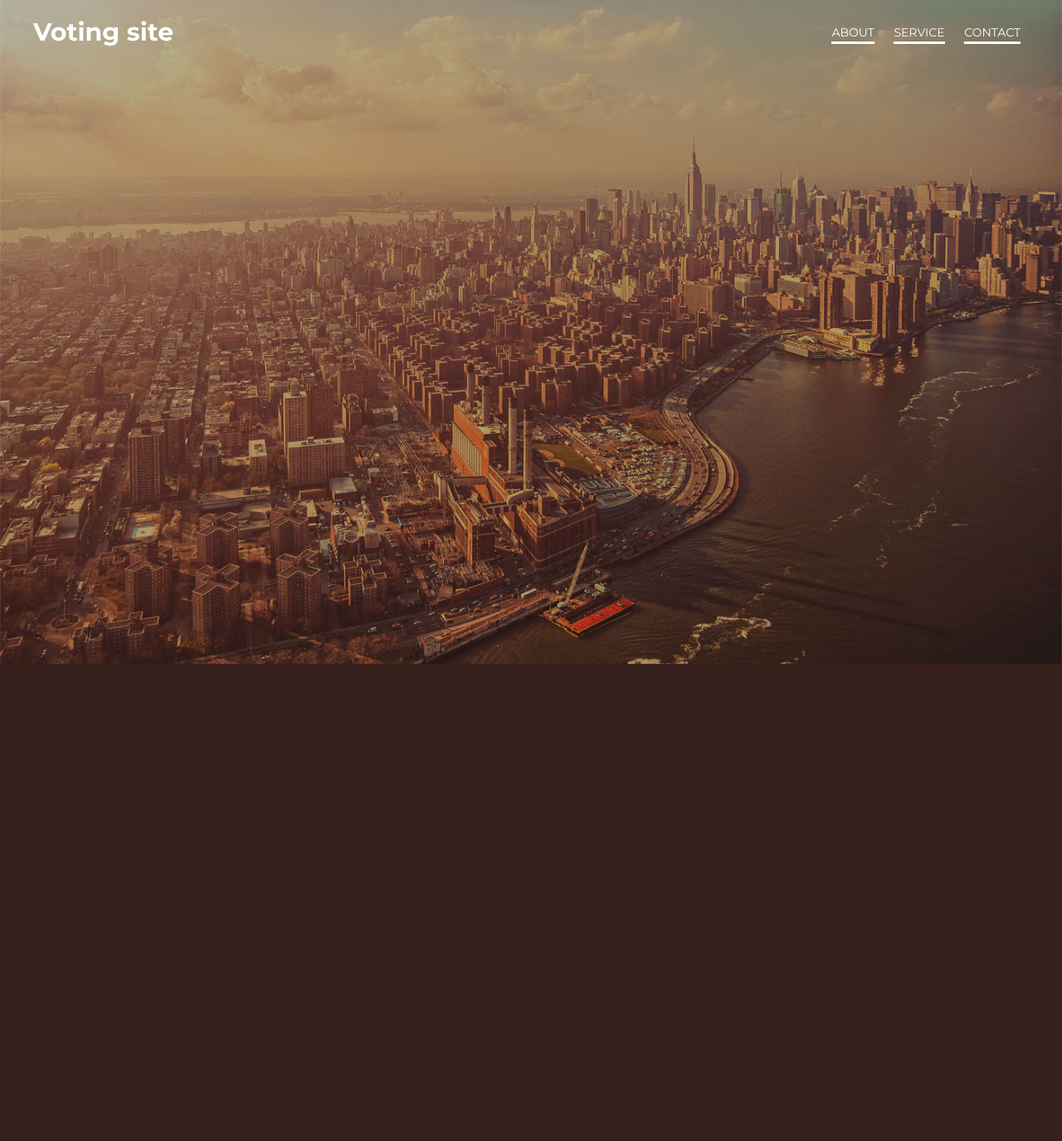
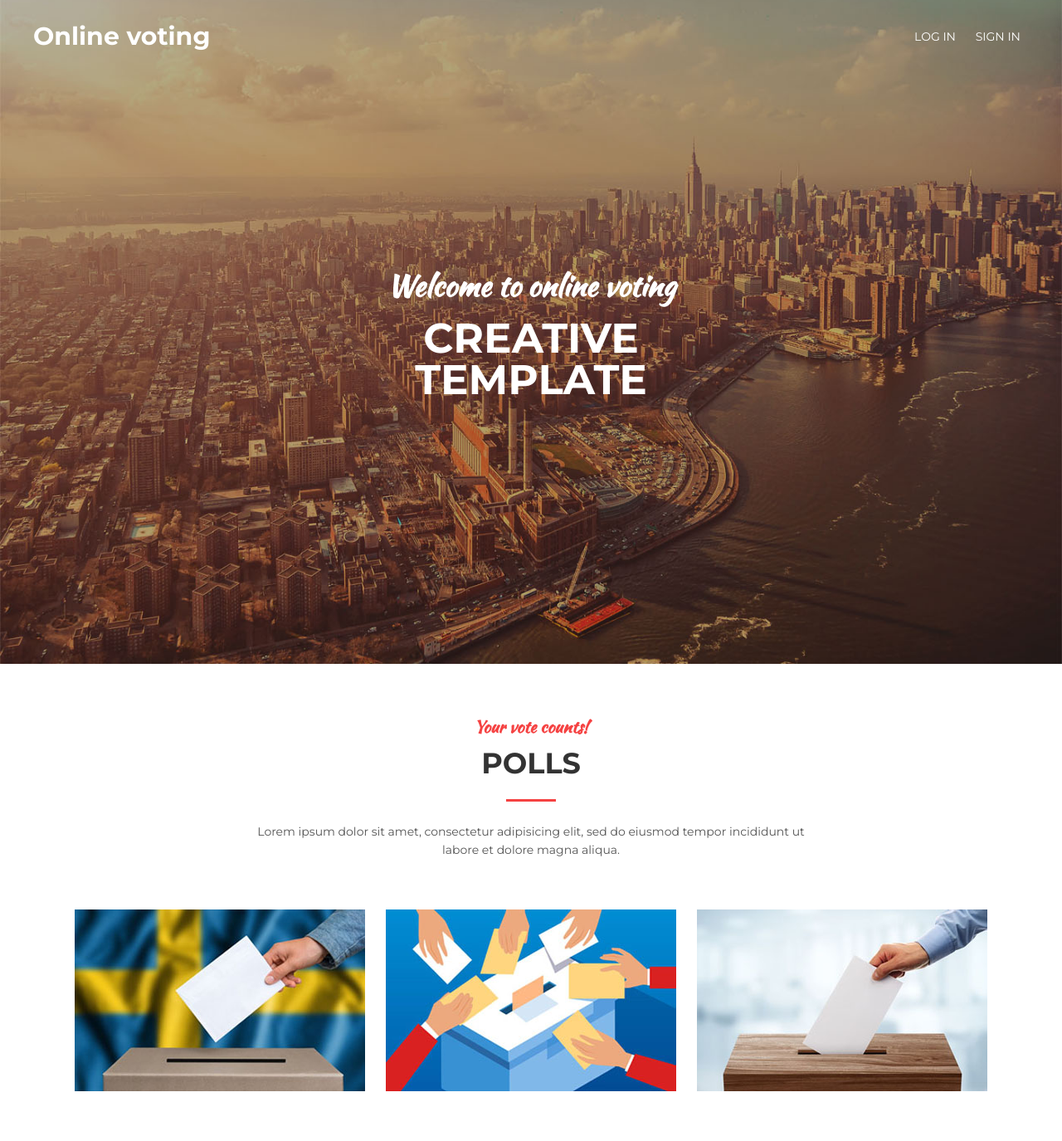
Before and after one commit to ilyaLihota/voting-site, a Django app: page / in a window 1280 px wide. Shown: the whole page at 83% size. Before the commit the page ends 800 px from the top, so only its background shows below. Run offline with Django 3.2, Linux system fonts and the light colour scheme.

Commit message:
Improve main.html

```diff
--- a/voting_site/poll/templates/poll/main.html
+++ b/voting_site/poll/templates/poll/main.html
@@ -16,12 +16,10 @@
     <header class="header">
       <div class="container">
         <div class="header__inner">
-          <div class="header__logo">Voting site</div>
-
+          <a href="/" class="header__logo">Online voting</a>
           <nav class="nav">
-            <a class="nav__link" href="#">About</a>
-            <a class="nav__link" href="#">Service</a>
-            <a class="nav__link" href="#">Contact</a>
+            <a class="nav__link" href="/">Log in</a>
+            <a class="nav__link" href="/">Sign in</a>
           </nav>
         </div>
       </div>
@@ -29,8 +27,54 @@
 
     <div class="intro">
       <div class="container">
+        <div class="intro__inner">
+          <h2 class="intro__suptitle">Welcome to online voting</h2>
+          <h1 class="intro__title">Creative template</h1>
+        </div>
       </div>
     </div>
 
+    <section class="section">
+      <div class="container">
+
+        <div class="section__header">
+          <h3 class="section__suptitle">Your vote counts!</h3>
+          <h2 class="section__title">Polls</h2>
+          <div class="section__text">
+            <p>Lorem ipsum dolor sit amet, consectetur adipisicing elit,
+              sed do eiusmod tempor incididunt ut labore et dolore magna
+              aliqua.</p>
+          </div>
+        </div>
+
+        <div class="carts">
+          <div class="cart__item">
+            <div class="cart__img">
+              <img src="static/images/carts/1.jpg" alt="">
+            </div>
+            <div class="cart__description">Description</div>
+          </div>
+          <div class="cart__item">
+            <div class="cart__img">
+              <img src="static/images/carts/2.jpg" alt="">
+            </div>
+            <div class="cart__description">Description</div>
+          </div>
+          <div class="cart__item">
+            <div class="cart__img">
+              <img src="static/images/carts/3.jpg" alt="">
+            </div>
+            <div class="cart__description">Description</div>
+          </div>
+
+
+        </div>
+
+
+
+
+      </div>
+    </section>
+
   </body>
 </html>
--- a/voting_site/static/css/styles.css
+++ b/voting_site/static/css/styles.css
@@ -28,6 +28,9 @@ h1, h2, h3, h4, h5, h6 {
 
 /* Intro */
 .intro {
+  display: flex;
+  flex-direction: column;
+  justify-content: center;
   width: 100%;
   height: 100vh;
   background:
@@ -36,12 +39,34 @@ h1, h2, h3, h4, h5, h6 {
   background-size: cover;
 }
 
+.intro__inner {
+  color: #fff;
+  width: 100%;
+  max-width: 500px;
+  margin: 0 auto;
+}
+
+.intro__title {
+  font-size: 50px;
+  font-weight: 700;
+  text-transform: uppercase;
+  text-align: center;
+  line-height: 1;
+}
+
+.intro__suptitle {
+  margin-bottom: 10px;
+  font-family: 'Kaushan Script', cursive;
+  font-size: 35px;
+  color: #fff;
+  text-align: center;
+}
 
 
 /* Header */
 .header {
   width: 100%;
-  padding-top: 15px;
+  padding-top: 20px;
 
   position: absolute;
   top: 0;
@@ -60,6 +85,14 @@ h1, h2, h3, h4, h5, h6 {
   font-size: 30px;
   font-weight: 700;
   color: #fff;
+
+  text-decoration: none;
+}
+
+.header__logo:hover {
+  color: #f54242;
+
+  text-decoration: none;
 }
 
 
@@ -78,7 +111,7 @@ h1, h2, h3, h4, h5, h6 {
   color: #fff;
   text-decoration: none;
 
-  transition: color 0.2s linear;
+  transition: color 0.1s linear;
 }
 
 .nav__link::after {
@@ -87,14 +120,119 @@ h1, h2, h3, h4, h5, h6 {
   width: 100%;
   height: 3px;
 
-  background-color: #fff;
+  background-color: #f54242;
+  opacity: 0;
 
   position: absolute;
   top: 100%;
   left: 0;
   z-index: 1;
+
+  transition: opacity 0.1s linear;
 }
 
 .nav__link:hover {
   color: #f54242;
 }
+
+.nav__link:hover::after {
+  opacity: 1;
+}
+
+
+/* Section */
+.section {
+  padding: 60px 0;
+}
+
+.section__header {
+  margin-bottom: 40px;
+  width: 100%;
+  max-width: 700px;
+  margin: 0 auto 60px;
+
+  text-align: center;
+}
+
+.section__suptitle {
+  font-family: 'Kaushan Script', cursive;
+  font-size: 20px;
+  color: #f54242;
+}
+
+.section__title {
+  font-size: 35px;
+  font-weight: 700;
+  color: #333;
+  text-transform: uppercase;
+}
+
+.section__title::after {
+  content: "";
+  display: block;
+  width: 60px;
+  height: 3px;
+  margin: 15px auto 25px;
+
+  background-color: #f54242;
+}
+
+.section__text {
+  font-size: 14px;
+
+  color: #555;
+}
+
+/* Carts */
+.carts {
+  display: flex;
+  justify-content: space-between;
+  max-width: 1100px;
+  margin: auto;
+}
+
+.cart__item {
+  width: 350px;
+  position: relative;
+}
+
+.cart__item:hover .cart__img {
+  transform: translateY(-10px);
+}
+
+.cart__item:hover .cart__img img {
+  opacity: 0.3;
+}
+
+.cart__item:hover .cart__description {
+  opacity: 1;
+}
+
+
+.cart__img {
+  background: linear-gradient(to bottom, #ffa538, #f54242);
+
+  transition: transform 0.1s linear;
+}
+
+.cart__img img {
+  display: block;
+  transition: opacity 0.1s linear;
+}
+
+.cart__description {
+  width: 100%;
+  font-size: 18px;
+  color: #fff;
+  font-weight: bold;
+  text-align: center;
+  opacity: 0;
+
+  position: absolute;
+  top: 50%;
+  left: 0;
+  z-index: 2;
+  transform: translateY(-50%);
+
+  transition: opacity 0.1s linear;
+}
```
Also changed, not shown: voting_site/static/images/carts/1.jpg (added), voting_site/static/images/carts/2.jpg (added), voting_site/static/images/carts/3.jpg (added), voting_site/static/images/carts/4.jpg (added).
